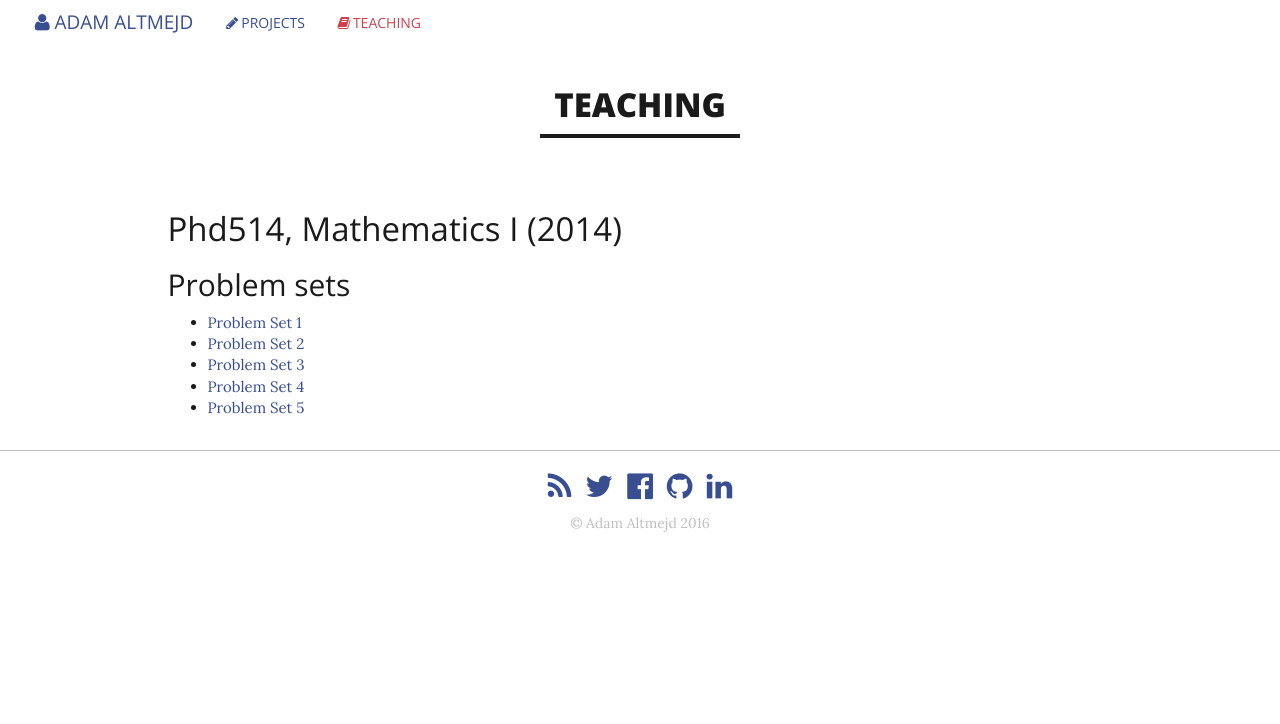
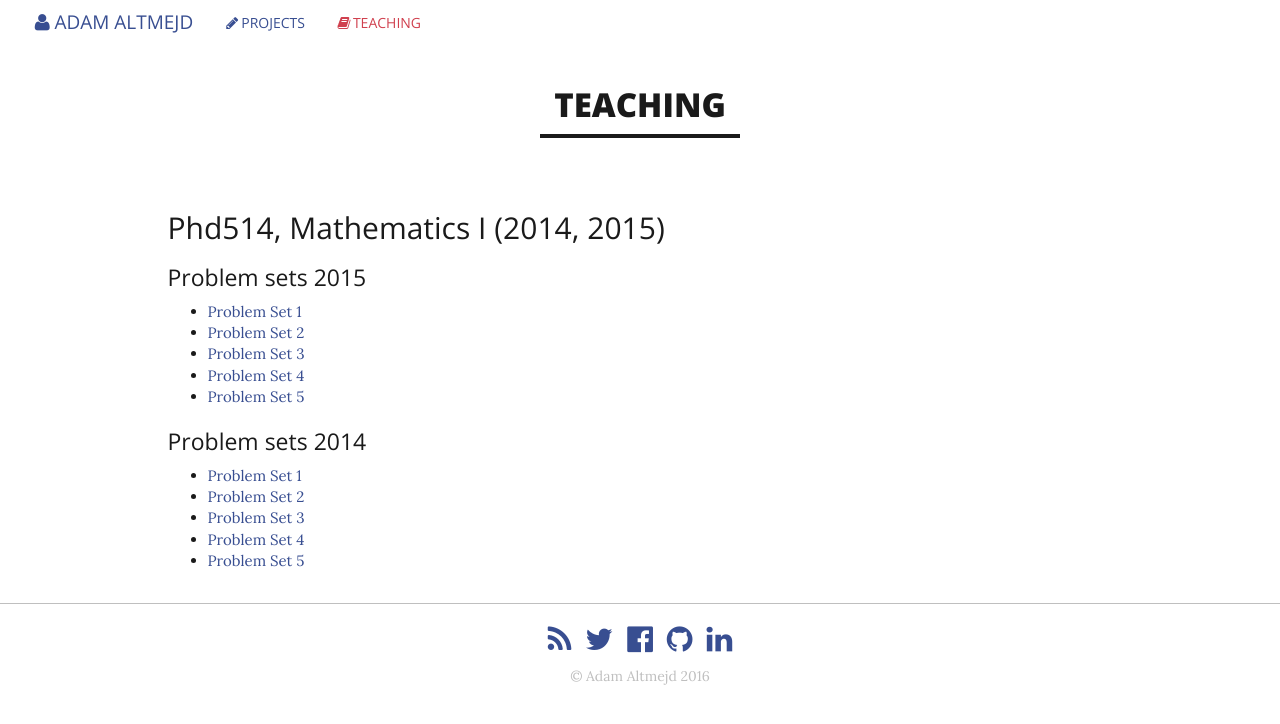
Before and after one commit to adamaltmejd/adamaltmejd.github.io, a Jekyll site: the page built from teaching/index.md, in a window 1280 px wide. Shown: the top 724 px of the page. Built offline with Jekyll 4.4.1, drawn with Linux system fonts in a browser that asks for light colours; nearby versions of some CDN libraries.

Commit message:
teaching update

```diff
--- a/teaching/index.md
+++ b/teaching/index.md
@@ -5,9 +5,17 @@ slug: teaching
 description: "An archive all notes and problem sets used in my teaching. Please contact me if you find any typos."
 ---
 
-# Phd514, Mathematics I (2014)
+## Phd514, Mathematics I (2014, 2015)
 
-## Problem sets
+### Problem sets 2015
+
+*   [Problem Set 1](/assets/attachments/math1/2015_PS1_Math1.pdf)
+*   [Problem Set 2](/assets/attachments/math1/2015_PS2_Math1.pdf)
+*   [Problem Set 3](/assets/attachments/math1/2015_PS3_Math1.pdf)
+*   [Problem Set 4](/assets/attachments/math1/2015_PS4_Math1.pdf)
+*   [Problem Set 5](/assets/attachments/math1/2015_PS5_Math1.pdf)
+
+### Problem sets 2014
 
 *   [Problem Set 1](/assets/attachments/math1/2014_PS1_Math1.pdf)
 *   [Problem Set 2](/assets/attachments/math1/2014_PS2_Math1.pdf)
```
Also changed, not shown: 5 other files.
